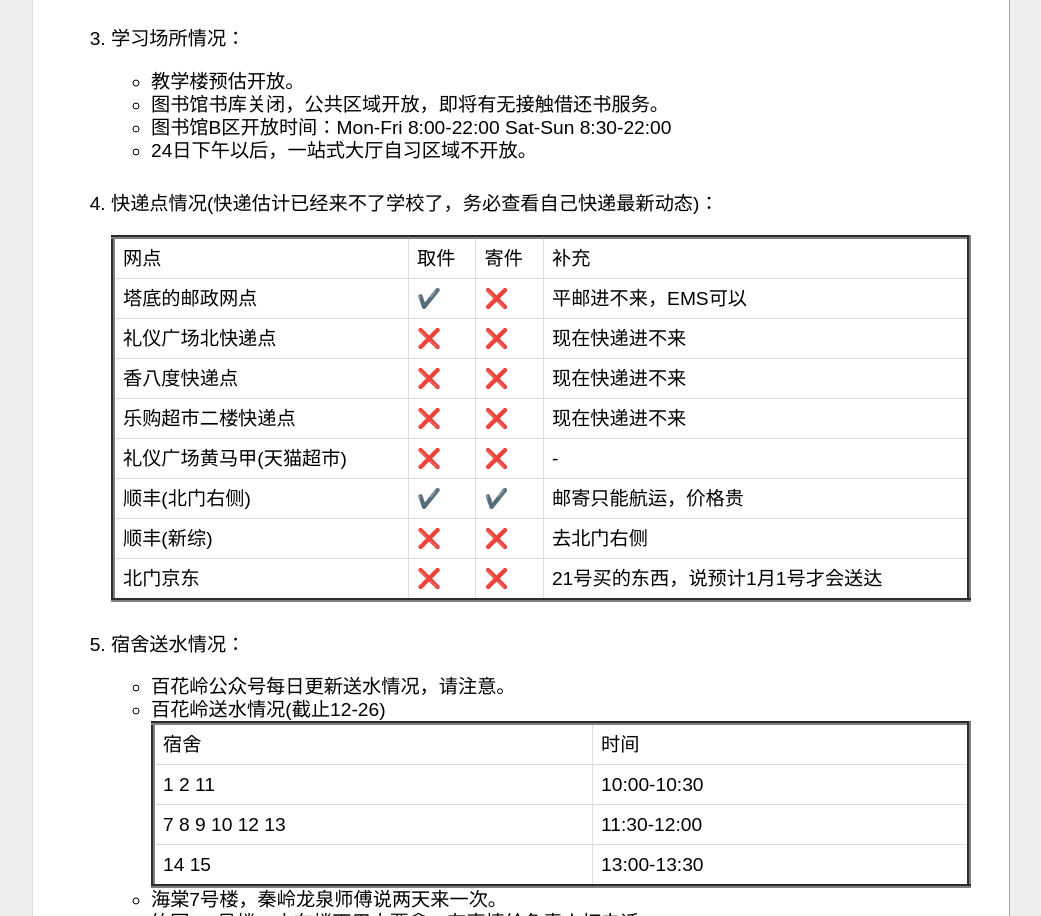
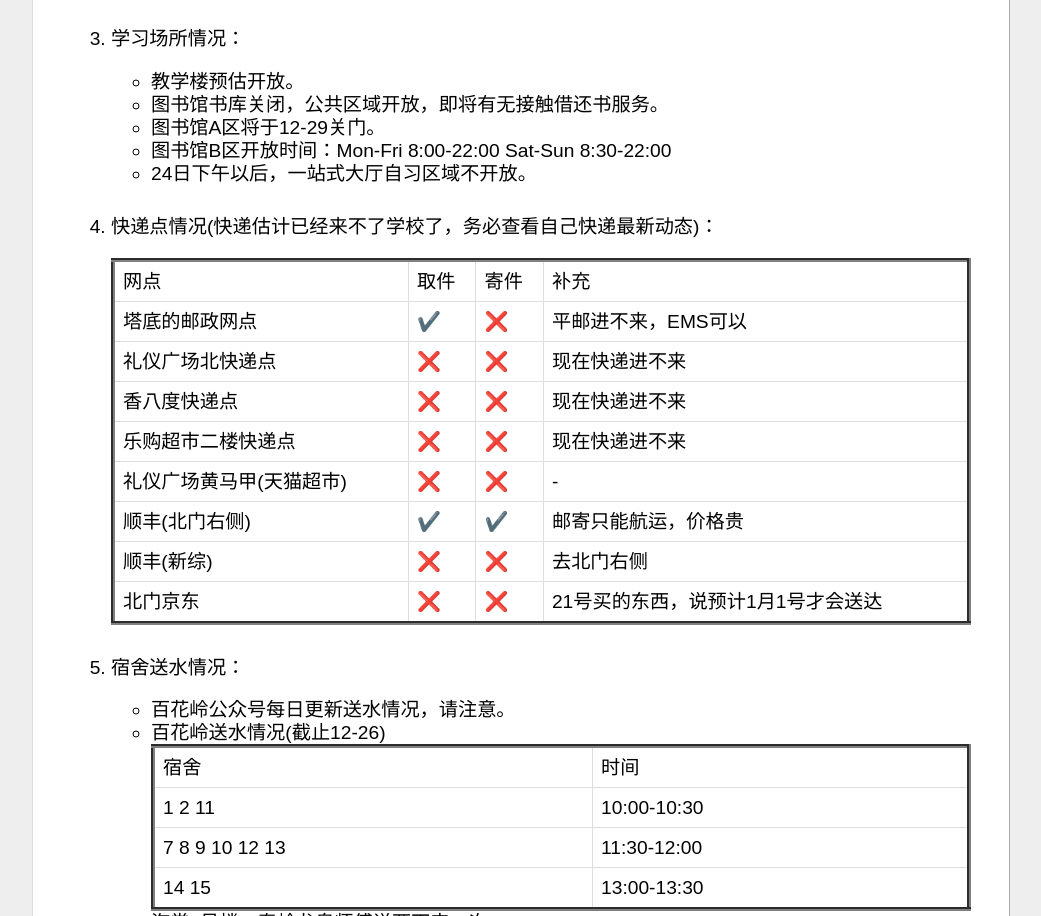
Before and after one commit to BenderBlog/benderblog.github.io, a plain HTML site: page SpiritFlown.html in a window 1280 px wide. Shown: the part 2239-3155 px from the top of the page, without its empty margins (119-1160 px from the left). Drawn offline with Linux system fonts and the light colour scheme.

Commit message:
Update SpiritFlown.html

```diff
--- a/SpiritFlown.html
+++ b/SpiritFlown.html
@@ -273,6 +273,7 @@
             <ul>
                 <li>教学楼预估开放。
                 <li>图书馆书库关闭，公共区域开放，即将有无接触借还书服务。
+                <li>图书馆A区将于12-29关门。
                 <li>图书馆B区开放时间：Mon-Fri 8:00-22:00  Sat-Sun 8:30-22:00
                 <li>24日下午以后，一站式大厅自习区域不开放。
             </ul>
```
